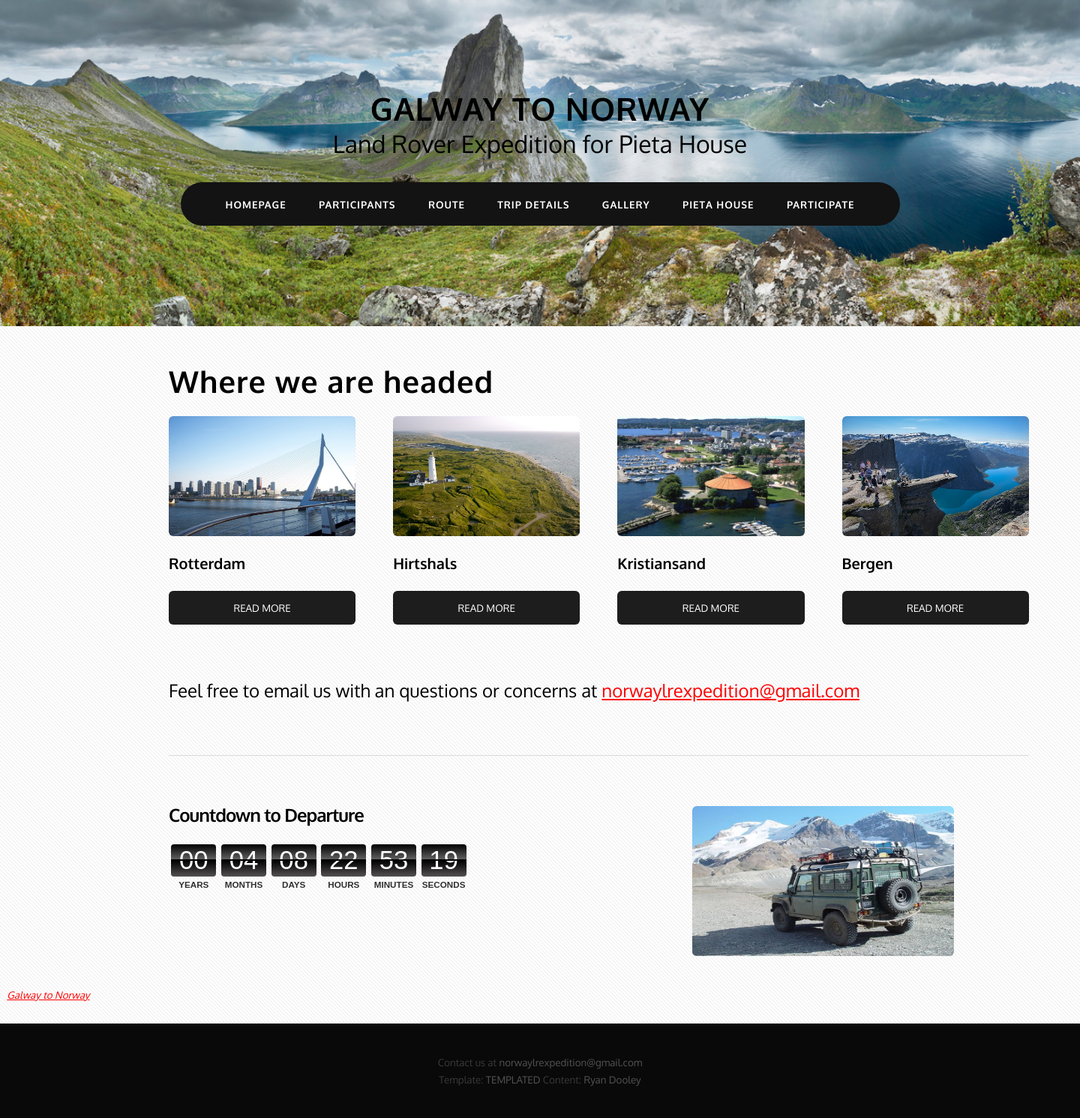
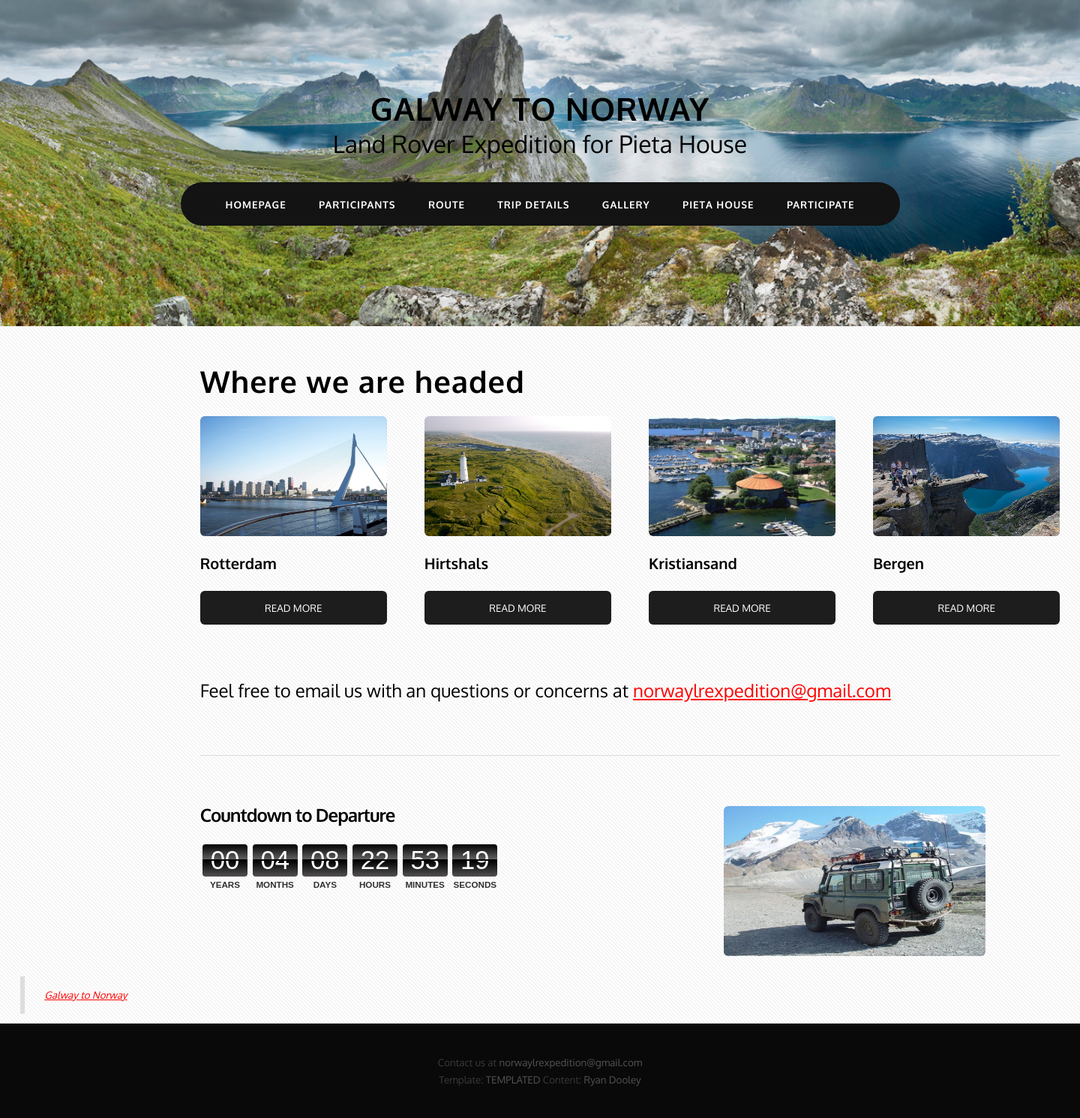
Before and after one commit to interlochen/overland, a Django app: page /overland/ in a window 1440 px wide. Shown: the whole page at 75% size. Run offline with Django 3.2, Linux system fonts and the light colour scheme; some libraries are stand-ins or nearby versions.

Commit message:
asdfasdf

```diff
--- a/mysite/overland/templates/overland/index.html
+++ b/mysite/overland/templates/overland/index.html
@@ -4,9 +4,9 @@
 {% block content %}
 		<div id="main">
 
-			<div class="row">
+			<div class="">
 
-			<div class="container -2u">
+			<div class="container -2u" style="display: inline-block;">
 				<header>
 					<h2>Where we are headed</h2>
 				</header>
@@ -72,7 +72,7 @@
 
 				</div>
 			</div>
-			<div id="sidebar" class="container 2u">
+			<div id="sidebar" class="container 2u" style="display: inline-block;">
 					<div class="fb-page" data-href="https://www.facebook.com/GalwaytoNorway/?ref=aymt_homepage_panel" data-width="250" data-height="500" data-small-header="true" data-adapt-container-width="true" data-hide-cover="false" data-show-facepile="false" data-show-posts="true"><div class="fb-xfbml-parse-ignore"><blockquote cite="https://www.facebook.com/GalwaytoNorway/?ref=aymt_homepage_panel"><a href="https://www.facebook.com/GalwaytoNorway/?ref=aymt_homepage_panel">Galway to Norway</a></blockquote></div></div>
 				</div>
 		</div>
--- a/mysite/static/css/style.css
+++ b/mysite/static/css/style.css
@@ -349,7 +349,7 @@
 
 	@media (max-width: 1780px) {
 		#sidebar{
-			float: bottom;
+			display: inherit;
 			left: 42%;
 		}
 	}
```
